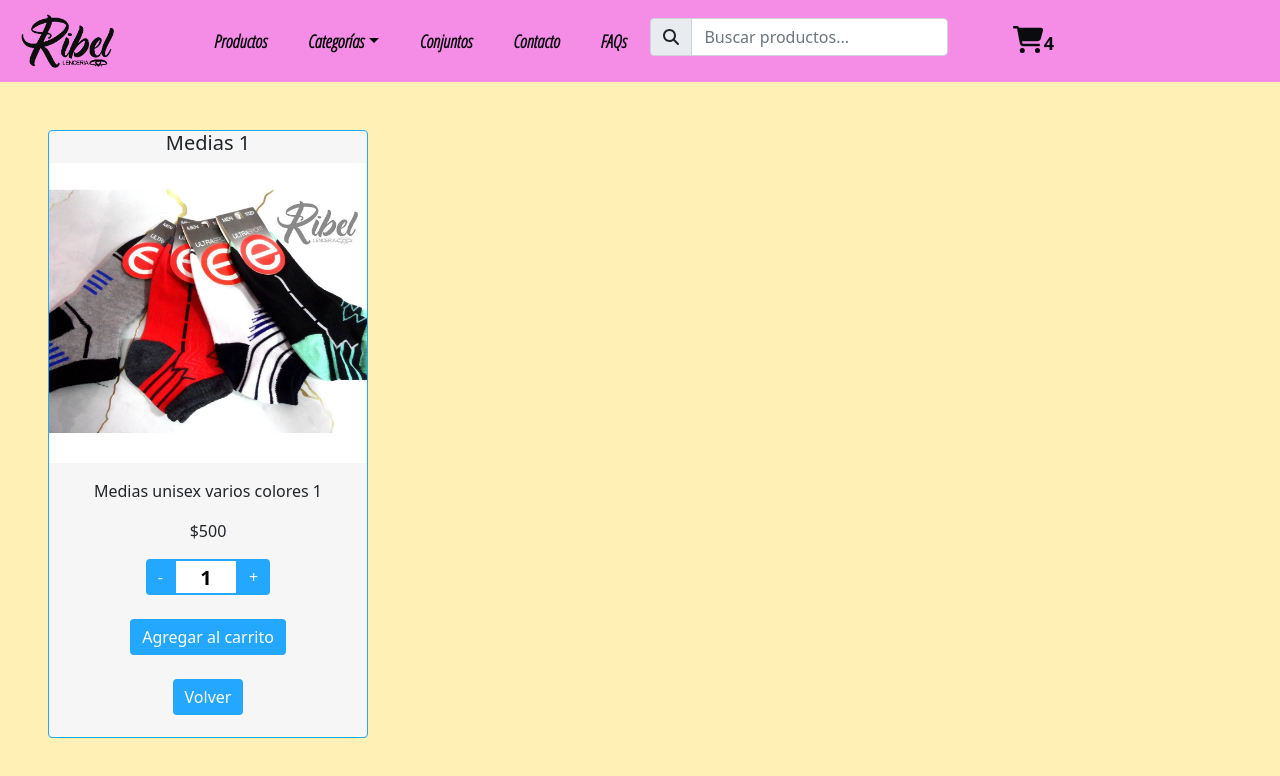
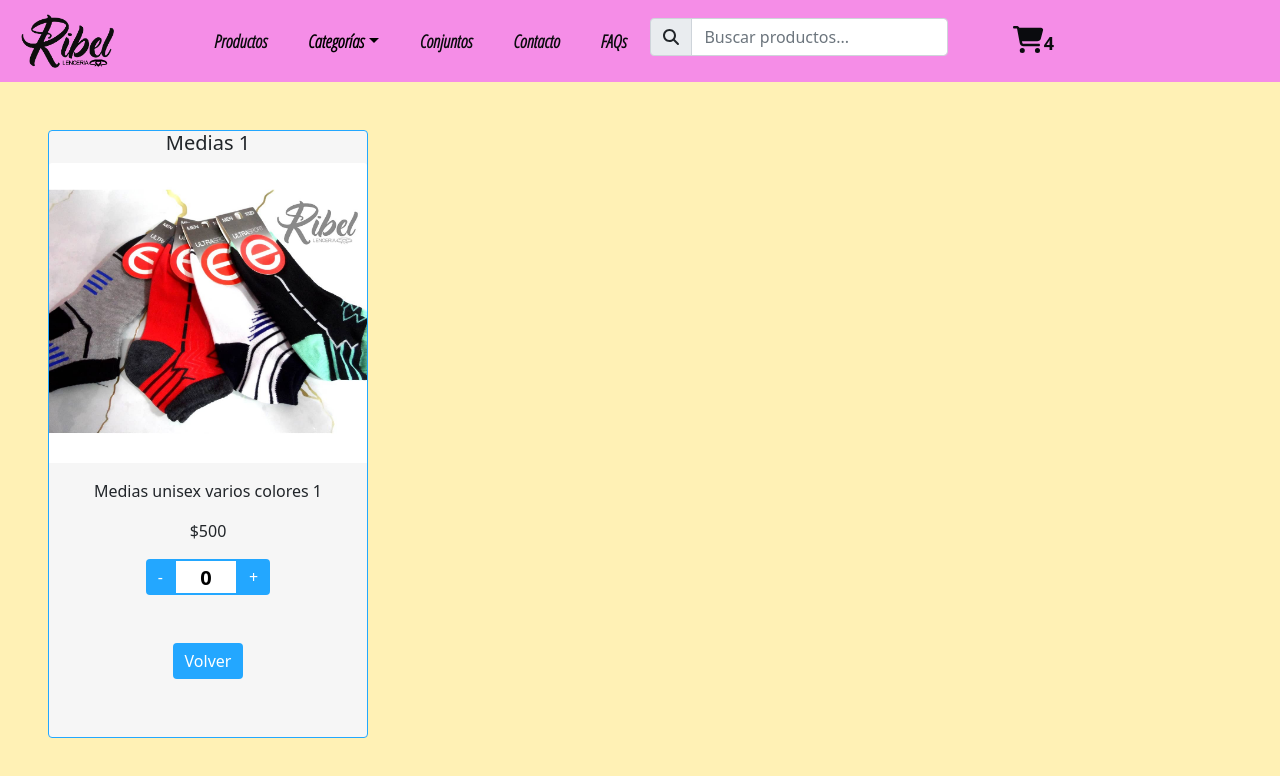
Before and after one commit to roberponzetti/ribel_lenceria, a React (Create React App) app: page /item/1 in a window 1280 px wide. Shown: the top 776 px of the page. Built offline with nearby package versions, Linux system fonts and the light colour scheme; a web font is replaced by a local one.

Commit message:
item count events

```diff
--- a/src/components/Item.js
+++ b/src/components/Item.js
@@ -4,28 +4,7 @@ import Button from 'react-bootstrap/Button';
 import './../styles.css';
 import { Link } from 'react-router-dom';
 
-const Item = ({id, title, description, price, initial, stock, pictureUrl}) => {
-
-    const [amount, setAmount] = useState(initial);
-
-    const sub = () => {
-        if (initial < amount) {
-        setAmount(amount - 1);
-        }
-    };
-    const sum = () => {
-        if (amount < stock) {
-        setAmount(amount + 1);
-        }
-    };
-
-    const onAdd = () => {
-        if (amount == 1){
-        alert(`Agregaste ${amount} unidad al carrito`)
-        }else{
-        alert(`Agregaste ${amount} unidades al carrito`)
-        }
-    };
+const Item = ({id, title, description, price, stock, pictureUrl}) => {
 
     const handleProductDetailsClick = () => {
         alert(`Aquí mostraremos el detalle del producto ${id}`)
@@ -45,18 +24,6 @@ const Item = ({id, title, description, price, initial, stock, pictureUrl}) => {
                 <Card.Body>
                 <Card.Text>{description}</Card.Text>
                 <Card.Text>{price}</Card.Text>
-                <div className="input-group justify-content-center d-block">
-                    <Button className="bg-lightBlue border-0 align-bottom" onClick={sub}>-</Button>
-                    <input
-                    className="quantity bc-lightBlue"
-                    type="text"
-                    min={initial}
-                    max={stock}
-                    value={amount}
-                    readOnly
-                    />
-                    <Button className="bg-lightBlue border-0 align-bottom" onClick={sum}>+</Button>
-                </div>
                 <br />
                 <br />
                 {stock === 0
--- /dev/null
+++ b/src/components/item-count/ItemCount.js
@@ -0,0 +1,33 @@
+import React from 'react'
+import Button from 'react-bootstrap/Button';
+
+const ItemCount = ({quantity, setQuantity, stock}) => {
+
+    const handleSub = () => {
+        if (quantity > 1){
+            setQuantity(quantity - 1);
+        }
+    }
+    const handleSum = () => {
+        if (quantity < stock) {
+            setQuantity(quantity + 1);
+        }
+    };
+
+    return (
+        <div className="input-group justify-content-center d-block">
+            <Button className="bg-lightBlue border-0 align-bottom" onClick={handleSub}>-</Button>
+            <input
+              className="quantity bc-lightBlue"
+              type="text"
+              min={1}
+              max={stock}
+              value={quantity}
+              readOnly
+            />
+            <Button className="bg-lightBlue border-0 align-bottom" onClick={handleSum}>+</Button>
+        </div>
+    )
+}
+
+export default ItemCount
--- a/src/components/item-detail/ItemDetail.js
+++ b/src/components/item-detail/ItemDetail.js
@@ -1,70 +1,42 @@
-import React, {useState} from 'react'
+import React, {useContext, useState} from 'react'
 import Card from 'react-bootstrap/Card';
 import Button from 'react-bootstrap/Button';
 import '../../styles.css';
-import { useHistory } from 'react-router-dom';
+import { Link, useHistory } from 'react-router-dom';
+import ItemCount from '../item-count/ItemCount';
 
-const ItemDetail = ({...currentProduct}) => {
-    const [amount, setAmount] = useState(currentProduct.initial);
+const ItemDetail = ({id, title, description, price, stock, pictureUrl, quantity, setQuantity}) => {
+    // const {addItem} = useContext(CartContext);
     let history = useHistory();
 
-    const sub = () => {
-        if (currentProduct.initial < amount) {
-        setAmount(amount - 1);
-        }
-    };
-    const sum = () => {
-        if (amount < currentProduct.stock) {
-        setAmount(amount + 1);
-        }
-    };
-
-    const onAdd = () => {
-        if (amount == 1){
-        alert(`Agregaste ${amount} unidad al carrito`)
-        }else{
-        alert(`Agregaste ${amount} unidades al carrito`)
-        }
-    };
-
     const handleProductDetailsClick = () => {
-        alert(`Aquí mostraremos el detalle del producto ${currentProduct.id}`)
+        alert(`Aquí mostraremos el detalle del producto ${id}`)
     }
     return (
         <div className="m-5">
             <Card className="productCard bg-grey bc-lightBlue">
-                <Card.Title>{currentProduct.title}</Card.Title>
+                <Card.Title>{title}</Card.Title>
                 <Card.Img
                 className="cardImage"
                 variant="top"
-                src={currentProduct.pictureUrl}
+                src={pictureUrl}
                 height="300"
                 width="200"
                 onClick={handleProductDetailsClick}
                 />
                 <Card.Body>
-                <Card.Text>{currentProduct.description}</Card.Text>
-                <Card.Text>{currentProduct.price}</Card.Text>
-                <div className="input-group justify-content-center d-block">
-                    <Button className="bg-lightBlue border-0 align-bottom" onClick={sub}>-</Button>
-                    <input
-                    className="quantity bc-lightBlue"
-                    type="text"
-                    min={currentProduct.initial}
-                    max={currentProduct.stock}
-                    value={amount}
-                    readOnly
-                    />
-                    <Button className="bg-lightBlue border-0 align-bottom" onClick={sum}>+</Button>
-                </div>
+                <Card.Text>{description}</Card.Text>
+                <Card.Text>{price}</Card.Text>
+                <ItemCount quantity={quantity} setQuantity={setQuantity} stock={stock} />
                 <br />
-                {currentProduct.stock === 0
-                ? <h4 className="text-danger">SIN STOCK</h4>
-                : <Button className="nav-color bg-lightBlue border-0" onClick={onAdd}>
-                    Agregar al carrito
-                    </Button>
-                }
-                <br />
+                {quantity > 0 && (
+                    <Link to="/cart">
+                        <Button className="nav-color bg-lightBlue border-0">
+                            Agregar al carrito
+                        </Button>
+                        <br />
+                    </Link>
+                )}
                 <br />
                 <Button className="nav-color bg-lightBlue border-0" onClick={() => history.goBack()} >Volver</Button>
                 </Card.Body>
--- /dev/null
+++ b/src/context/CartContext.js
@@ -0,0 +1,22 @@
+// import { createContext } from "react";
+
+// export const CartContext = React.createContext([]);
+
+
+// de esta manera se retorna directo
+// export const CartProvider = ({defaultValue = [], children}) => {
+//     const [items, setItems] = useState(defaultValue);
+
+//     const addItem = (item, quantity) => {};
+
+//     const removeItem = (itemId) => {};
+
+//     const clear = () => setItems(defaultValue);
+
+//     const isInCart = (itemId) => {
+//         //true if item is in cart
+//         //false if it's not
+//     }
+
+//     return <CartContext.Provider value={{items,addItem,removeItem,}}>{children}</CartContext.Provider>
+// }
--- a/src/layouts/item-detail-container/ItemDetailContainer.js
+++ b/src/layouts/item-detail-container/ItemDetailContainer.js
@@ -1,14 +1,23 @@
-import React, {useEffect, useState} from 'react'
+import React, {useContext, useEffect, useState} from 'react'
 import ItemDetail from '../../components/item-detail/ItemDetail'
 import { promise } from '../../helpers/promise'
 import { products } from '../../data/products'
 import { useParams } from 'react-router'
+import { CartContext } from '../../context/CartContext'
 
 
 const ItemDetailContainer = () => {
+    // const isTrue = useContext(CartContext);
     const { itemId } = useParams();
     const [item, setItem] = useState({});
     const [isLoading, setIsLoading] = useState(true);
+    const [quantity, setQuantity] = useState(0);
+
+    // useEffect(() => {
+    //     if(isTrue){
+    //         alert(`Arreglo vacío!!`);
+    //     }
+    // }, [isTrue])
 
     useEffect(() => {
         if(item){
@@ -28,7 +37,7 @@ const ItemDetailContainer = () => {
                     <span className="sr-only">Loading...</span>
                 </div>
             }{!isLoading &&
-                <ItemDetail {...item} />
+                <ItemDetail {...item} quantity={quantity} setQuantity={setQuantity} />
             }
         </div>
     );
```
Also changed, not shown: src/App.js (+6 -2 lines), src/components/item-count/ItemCount2.js (renamed from src/components/ItemCount.js).
